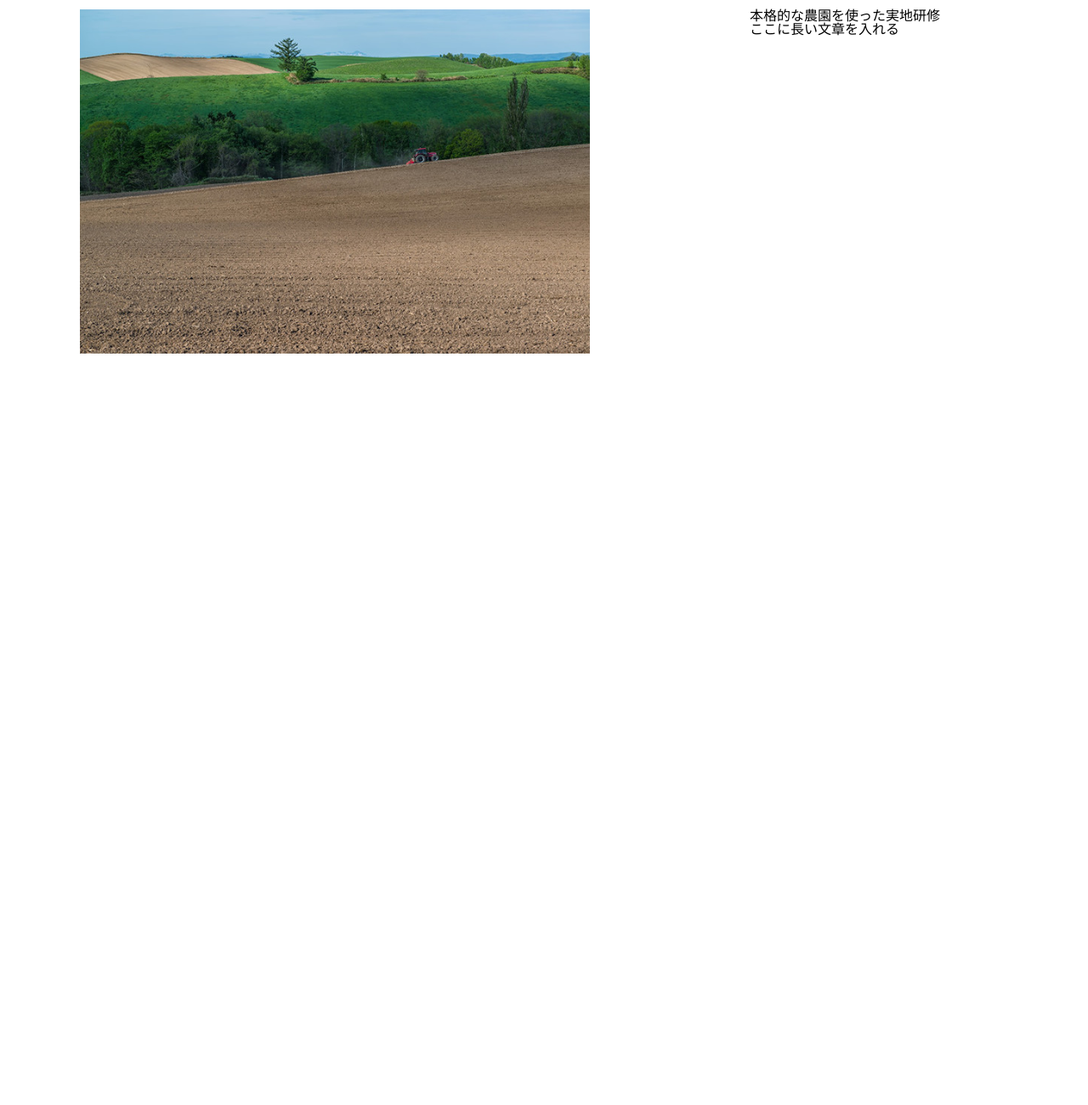
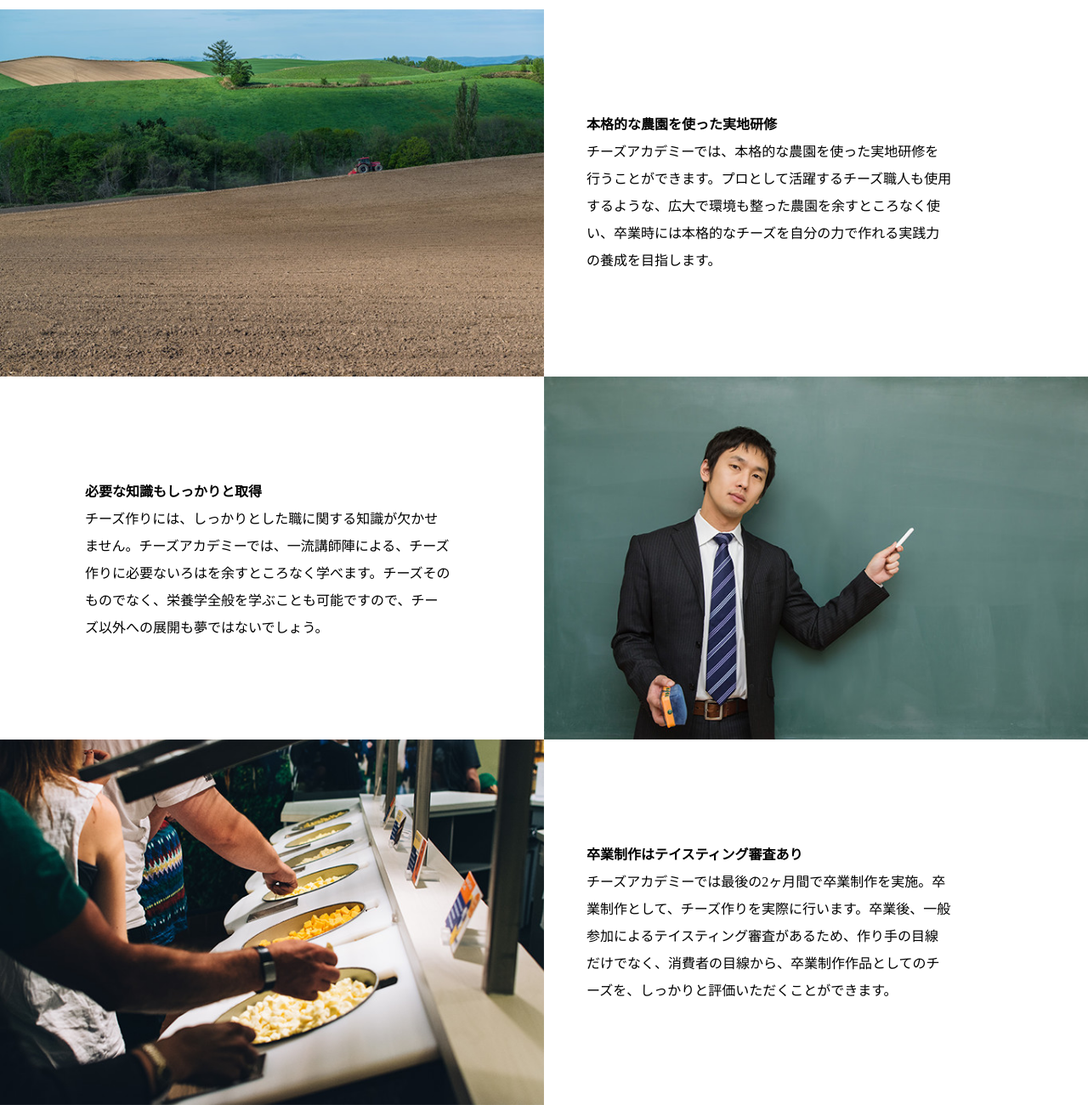
Before and after one commit to yudai-ishiguro/kadai02_janken_rich_ver, a plain HTML site: page index.html in a window 1280 px wide. Shown: the part 1652-2952 px from the top of the page at 85% size. Before the commit the page ends 2068 px from the top, so only its background shows below. Drawn offline with nearby package versions, Linux system fonts and the light colour scheme.

Commit message:
Courseまで完成したが、改行がおかしいのと、Navタグが機能しない

```diff
--- a/css/style.css
+++ b/css/style.css
@@ -248,25 +248,58 @@ section{
         overflow-wrap: break-word;
     }
 }
-
 .course_contents_container{
     position: relative;
     top: 60px;
-    max-width: 1200px;
+    margin:auto;
+    /* background-color: #EEEEEE; */
 }
-
-.course_content1{
+.course_content{
     width: 100%;
     display: flex;
-    justify-content: space-around;
+    justify-content: space-between;
 }
-
-.course_content1_img{
+.course_content_img{
     width: 50%;
 }
-
-.course_content1_img img{
+.course_content_img img{
     max-width: 100%;
     height: auto;
     display:block;
 }
+.content_description{
+    width:50%;
+    line-height: 2;
+}
+.course_content1_text,.course_content3_text{
+    position:relative;
+    top: 120px;
+    left: 50px;
+    max-width: 430px;
+}
+.course_content2_text{
+    position:relative;
+    top: 120px;
+    left: 100px;
+    max-width: 430px;
+}
+.text_bold{
+    font-weight: bolder;
+}
+@media screen and (max-width:1000px){
+    .course_content{
+    flex-direction: column;
+    align-items:center;
+    }
+    .course_content1_text,
+    .course_content2_text,
+    .course_content3_text
+    {
+    top:0;
+    left:0;
+    }
+}
+.text_bold,.longText1,.longText2,.longText3{
+        word-break: keep-all;
+        overflow-wrap: break-word;
+}
--- a/index.html
+++ b/index.html
@@ -26,7 +26,7 @@
   <nav class="navigation">
     <ul class="navigation__list">
       <li class="navigation__list-item"><a href="#ABOUT" class="navigation__link">ABOUT</a></li>
-      <li class="navigation__list-item"><a href="#" class="navigation__link">COURSE</a></li>
+      <li class="navigation__list-item"><a href="#COURSE" class="navigation__link">COURSE</a></li>
       <li class="navigation__list-item"><a href="#" class="navigation__link">NEWS</a></li>
       <li class="navigation__list-item"><a href="#" class="navigation__link">ACCESS</a></li>
       <li class="navigation__list-item"><a href="#" class="navigation__link">CONTACT</a></li>
@@ -80,20 +80,39 @@
     </section>
 
     <section class="course_contents_container">
-      <div class="course_content1">
-        <div class="course_content1_img">
+      <div class="course_content">
+        <div class="course_content_img">
           <img src="./img/course_01.jpg" alt="コースイメージ１">
         </div>
-        <div class="content1_description">
+        <div class="content_description">
           <div class="course_content1_text">
-            <p>本格的な農園を使った実地研修</p>
-            <p>ここに長い文章を入れる</p>
+            <p class="text_bold">本格的な農園を使った実地研修<wbr></p>
+            <p id="longText1"><span>ここに長い文章1を入れる</span></p>
           </div>
         </div>
       </div>
-
-
-
+      <div class="course_content">
+        <div class="content_description">
+          <div class="course_content2_text">
+            <p class="text_bold">必要な知識もしっかりと取得</p>
+            <p id="longText2"><span>ここに長い文章2を入れる</span></p>
+          </div>
+        </div>
+        <div class="course_content_img">
+          <img src="./img/course_02.jpg" alt="コースイメージ２">
+        </div>
+      </div>
+      <div class="course_content">
+        <div class="course_content_img">
+          <img src="./img/course_03.jpg" alt="コースイメージ３">
+        </div>
+        <div class="content_description">
+          <div class="course_content3_text">
+            <p class="text_bold">卒業制作はテイスティング審査あり<wbr></p>
+            <p id="longText3"><span>ここに長い文章3を入れる</span></p>
+          </div>
+        </div>
+      </div>
     </section>
 
 
@@ -107,7 +126,16 @@ $(function () {
     $('.hamburger-menu').toggleClass('hamburger-menu--open')
   });
 });
+
+const lT1 ="チーズアカデミーでは、本格的な農園を使った実地研修を行うことができます。プロとして活躍するチーズ職人も<wbr>使用するような、広大で環境も整った農園を余すところ<wbr>なく使い、卒業時には本格的なチーズを自分の力で作れる<wbr>実践力の養成を目指します。";
+$("#longText1").html(lT1);
+
+const lT2 ="チーズ作りには、しっかりとした職に関する知識が<wbr>欠かせません。チーズアカデミーでは、一流講師陣による、<wbr>チーズ作りに必要ないろはを余すところなく学べます。<wbr>チーズそのものでなく、栄養学全般を学ぶことも<wbr>可能ですので、チーズ以外への展開も夢ではないでしょう。"
+$("#longText2").html(lT2);
+
+const lT3 ="チーズアカデミーでは最後の2ヶ月間で卒業制作を実施。<wbr>卒業制作として、チーズ作りを実際に行います。卒業後、<wbr>一般参加によるテイスティング審査があるため、作り手の<wbr>目線だけでなく、消費者の目線から、卒業制作作品としての<wbr>チーズを、しっかりと評価いただくことができます。"
+$("#longText3").html(lT3);
+
 </script>
 
-
 </html>
```
